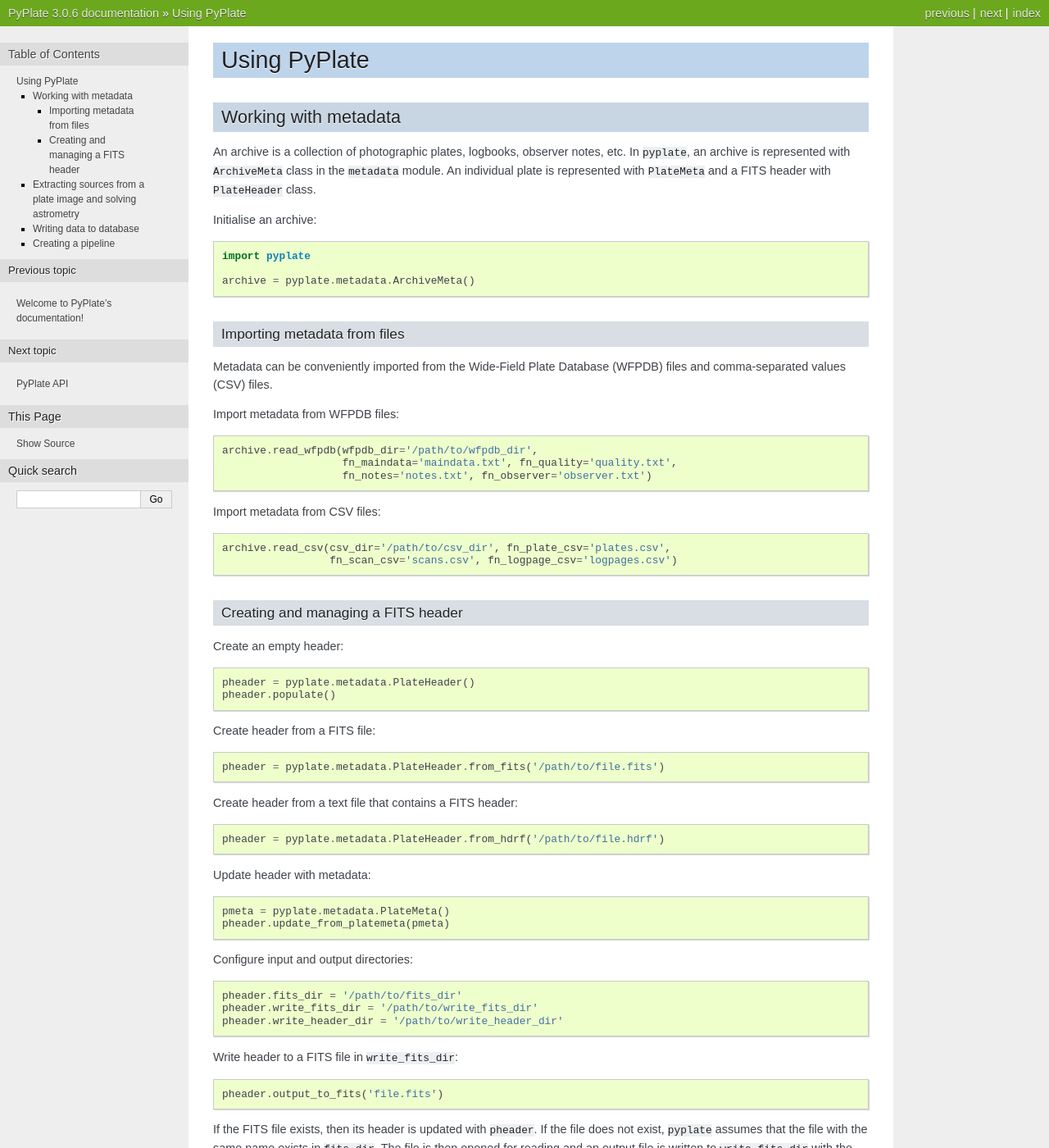
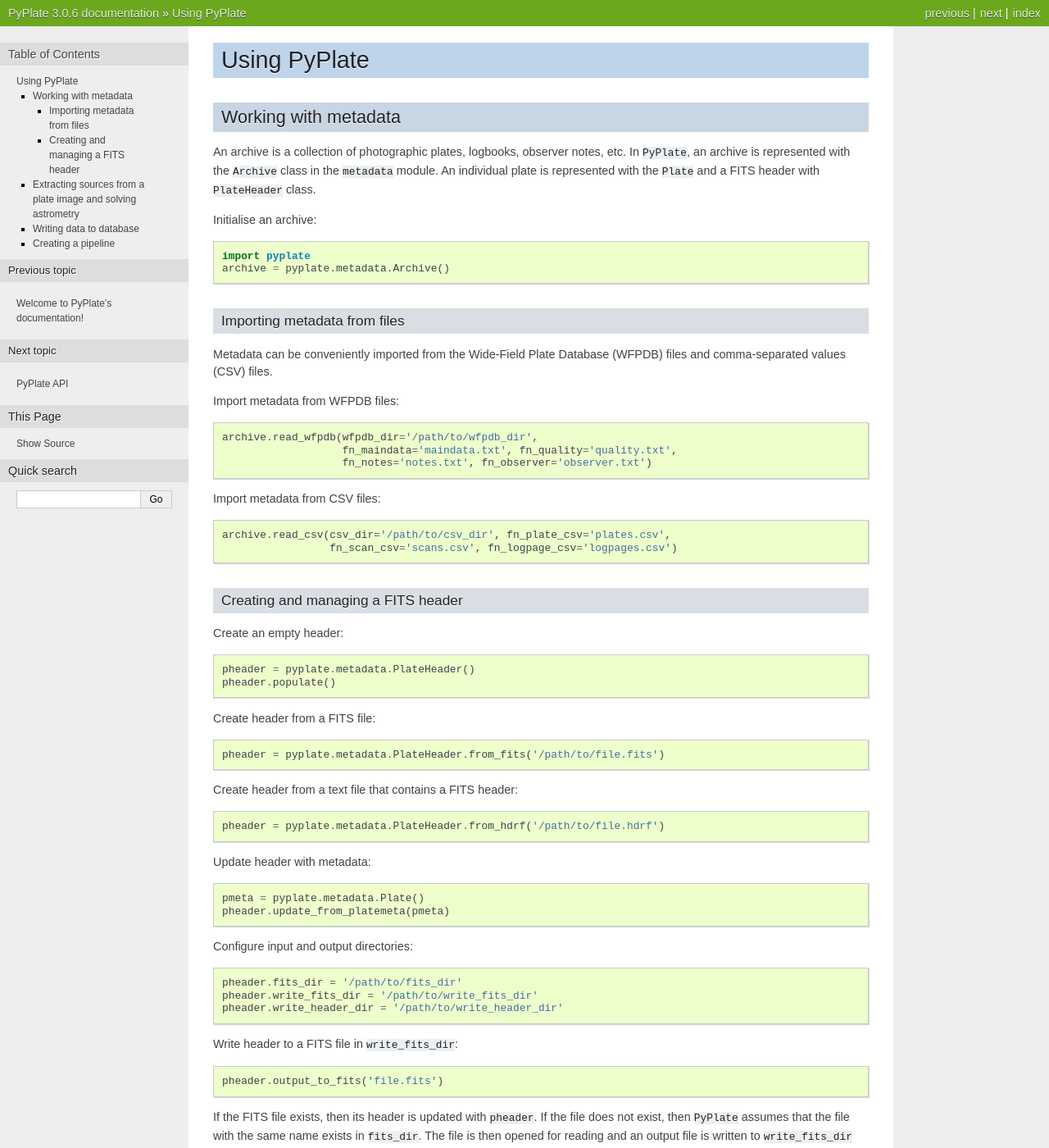
Before and after one commit to astrotuvi/pyplate, a Sphinx documentation site: the page built from docs/using_pyplate.rst, in a window 1280 px wide and 1400 px high. Shown: the whole window at 82% size. Built offline with Sphinx 7.4.7, drawn with Linux system fonts in a browser that asks for light colours.

Commit message:
Updated documentation

```diff
--- a/docs/using_pyplate.rst
+++ b/docs/using_pyplate.rst
@@ -5,15 +5,14 @@ Working with metadata
 ---------------------
 
 An archive is a collection of photographic plates, logbooks, observer notes,
-etc. In ``pyplate``, an archive is represented with ``ArchiveMeta`` class in
-the ``metadata`` module. An individual plate is represented with ``PlateMeta``
+etc. In ``PyPlate``, an archive is represented with the ``Archive`` class in
+the ``metadata`` module. An individual plate is represented with the ``Plate``
 and a FITS header with ``PlateHeader`` class.
 
 Initialise an archive::
 
     import pyplate
-
-    archive = pyplate.metadata.ArchiveMeta()
+    archive = pyplate.metadata.Archive()
 
 Importing metadata from files
 ~~~~~~~~~~~~~~~~~~~~~~~~~~~~~
@@ -52,7 +51,7 @@ Create header from a text file that contains a FITS header::
 
 Update header with metadata::
 
-    pmeta = pyplate.metadata.PlateMeta()
+    pmeta = pyplate.metadata.Plate()
     pheader.update_from_platemeta(pmeta)
 
 Configure input and output directories::
@@ -66,7 +65,7 @@ Write header to a FITS file in ``write_fits_dir``::
     pheader.output_to_fits('file.fits')
 
 If the FITS file exists, then its header is updated with ``pheader``. If the
-file does not exist, ``pyplate`` assumes that the file with the same name
+file does not exist, then ``PyPlate`` assumes that the file with the same name
 exists in ``fits_dir``. The file is then opened for reading and an output
 file is written to ``write_fits_dir`` with the current header.
 
```
